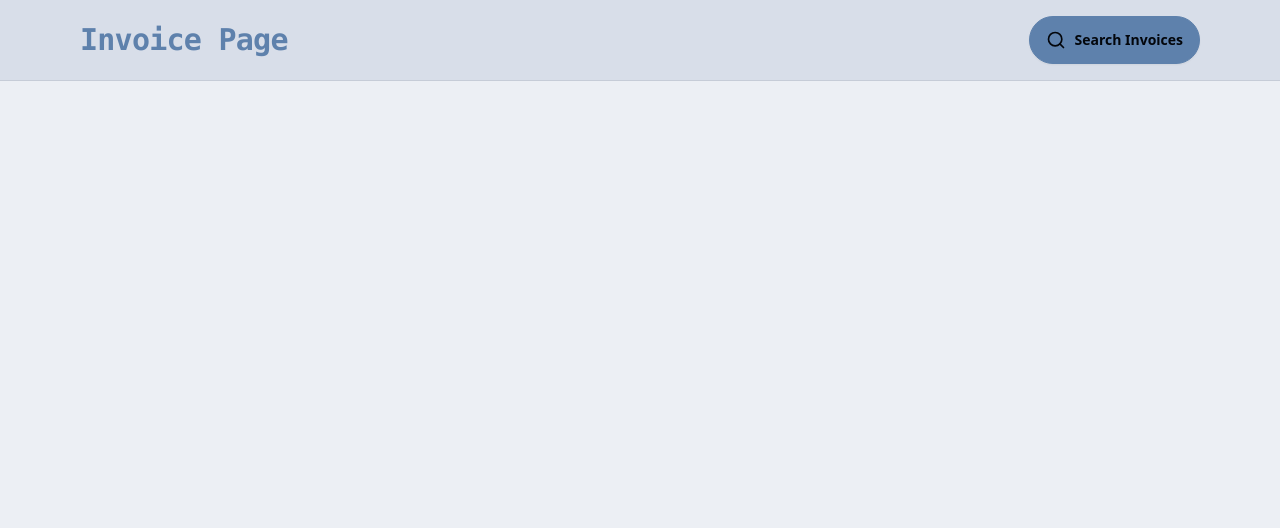
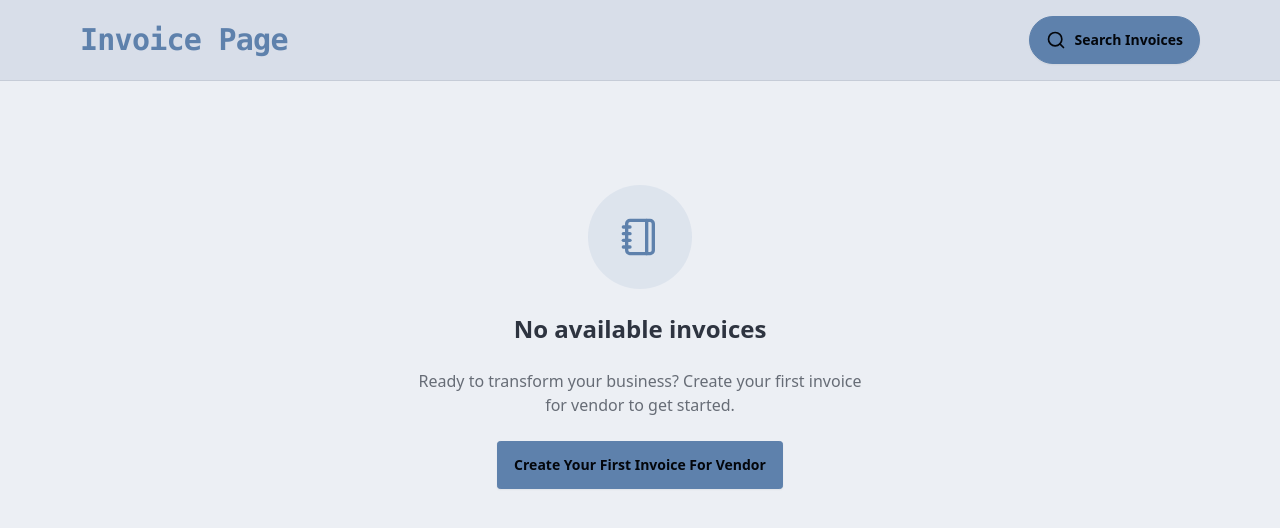
Before and after one commit to ImaniDigitalDiary/Yem-AP, a React (Vite) app in the folder frontend/: page /vendor/1/invoices in a window 1280 px wide. Shown: the top 528 px of the page. Built offline with nearby package versions, Linux system fonts and the light colour scheme.

Commit message:
created comp InvoicesNotFoundand imported into InvoiceHomePage

```diff
--- /dev/null
+++ b/frontend/src/components/invoice-components/InvoiceCard.jsx
@@ -0,0 +1,16 @@
+import React from 'react'
+
+
+const InvoiceCard = ({vendor, invoice}) => {
+  return (
+    <div className='card bg-base-100 hover:shadow-lg transition-all duration-200 border-t-4 border-solid border-[#616f97]'>
+      <div className='card-body'>
+        <h3 className='card-title text-base-content'>{vendor.vendorName}</h3>
+        <h4 className='text-base-content line-clamp-3'>Invoice# {invoice.invoiceNumber}</h4>
+
+      </div>
+    </div>
+  )
+}
+
+export default InvoiceCard
--- /dev/null
+++ b/frontend/src/components/invoice-components/InvoicesNotFound.jsx
@@ -0,0 +1,25 @@
+import React from 'react'
+import { Link } from 'react-router'
+
+// ICONS
+import { NotebookIcon } from 'lucide-react'
+
+const InvoicesNotFound = () => {
+  return (
+    <div className='flex flex-col items-center justify-center py-16 space-y-6 max-w-md mx-auto text-center'>
+        <div className='bg-primary/10 rounded-full p-8'>
+            <NotebookIcon className='size-10 text-primary' />
+        </div>
+        <h3 className='text-2xl font-bold'>No available invoices</h3>
+        <p className='text-base-content/70'>
+            Ready to transform your business? Create your first invoice for vendor to get started.
+        </p>
+        <Link to='/create-vendor' className='btn btn-primary'>
+            Create Your First Invoice For Vendor
+        </Link>
+
+    </div>
+  )
+}
+
+export default InvoicesNotFound
--- a/frontend/src/components/vendor-components/VendorCard.jsx
+++ b/frontend/src/components/vendor-components/VendorCard.jsx
@@ -32,6 +32,7 @@ const VendorCard = ({vendor, setVendors, vendorName}) => {
                 {/* <span className='text-sm text-base-content/60'>
                     {formatDate(new Date(vendor.createdAt))}
                 </span> */}
+
                 <Link to={`/vendor/${vendor._id}`}>
                 <div className='editIcon flex items-center gap-1'>
                     <PenSquareIcon className='size-4'/>
--- a/frontend/src/lib/axios.js
+++ b/frontend/src/lib/axios.js
@@ -4,4 +4,5 @@ const axiosAPI = axios.create({
     baseURL : 'http://localhost:5003/api'
 })
 
+
 export default axiosAPI
--- a/frontend/src/pages/invoice-pages/InvoiceHomePage.jsx
+++ b/frontend/src/pages/invoice-pages/InvoiceHomePage.jsx
@@ -1,14 +1,70 @@
 import React, { useEffect, useState } from 'react'
-import { Link, useNavigate, useParams } from 'react-router'
-import InvoiceNavbar from '../../components/invoice-components/InvoiceNavbar'
+// COMPONENTS
+import InvoiceNavBar from '../../components/invoice-components/InvoiceNavbar'
+import RateLimitedUI from '../../components/RateLimitedUI'
+import InvoiceCard from '../../components/invoice-components/InvoiceCard'
+import InvoicesNotFound from '../../components/invoice-components/InvoicesNotFound'
+
+
+// AXIOS API ROUTES
+import axios from 'axios'
 import axiosAPI from '../../lib/axios'
 
-const InvoiceHomePage = () => {
+// TOAST
+import toast from 'react-hot-toast'
 
 
+const InvoiceHomePage = () => {
+  const [isRateLimited, setRateLimited] = useState(false) //a boolean - true by default in order to see in the UI
+  const [invoices, setInvoices] = useState([])
+  const [loading, setLoading] = useState(true)
+
+  useEffect(() => {
+    const fetchInvoices = async () => {
+      try {
+        // using axios instead of fetch
+        const res = await axiosAPI.get(`/vendor/${vendorId}/invoices`)
+        console.log(res.data)
+        setInvoices(res.data)
+        setRateLimited(false) //set to false bc if we're able to get the data, we're not rate limited
+        // const data = await res.json() ....this would be for fetch
+      } catch (error) {
+          console.log('Error fetching invoices')
+          console.log(error)
+          if(error.response?.status === 429) {
+            setRateLimited(true)
+          } else {
+            toast.error('Failed to load invoices')
+          }
+      } finally {
+        setLoading(false)
+      }
+    }
+
+    fetchInvoices()
+  }, [])
   return (
     <div className='min-h-screen'>
-      <InvoiceNavbar />
+      <InvoiceNavBar />
+
+      {isRateLimited && <RateLimitedUI />}
+
+      <div className='mx-w-7xl mx-auto p-4 mt-6'>
+        {loading && <div className='text-center text-primary py-10'>Loading invoices...</div>}
+
+        {invoices.length === 0 && !isRateLimited && <InvoicesNotFound />}
+
+        {invoices.length > 0 && !isRateLimited && (
+          <div className='grid grid-cols-1 md:grid-cols-2 lg:grid-cols-3 gap-6'>
+            {/* get invoice and map through. for every single invoice, return a comp */}
+            {invoices.map(invoice => (
+              <InvoiceCard key={invoice._id} invoice={invoice}  setInvoices={setInvoices}/>
+            ))
+
+            }
+          </div>
+        )}
+      </div>
     </div>
   )
 }
```
